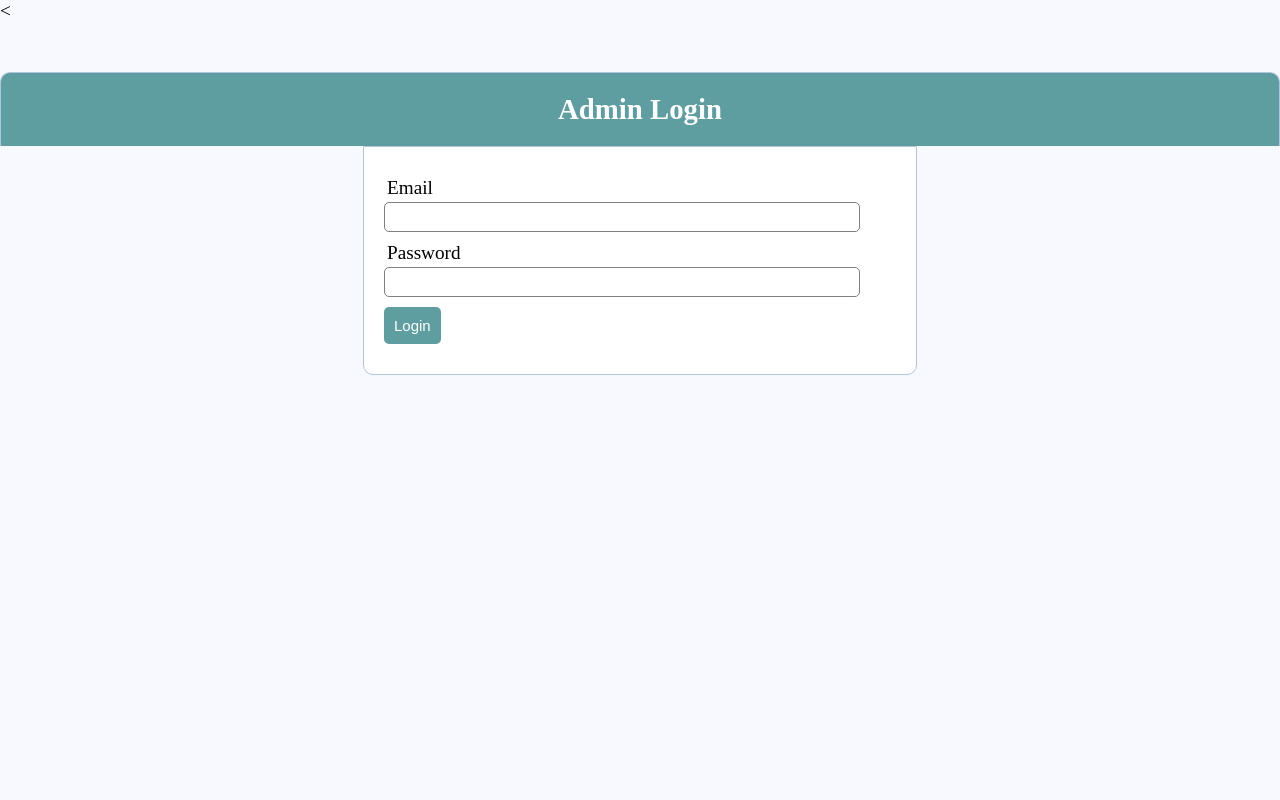
After one commit to rakibul-islam45/Blog-Site, a PHP site: page /adminLogin.php in a window 1280 px wide. The commit adds this page. Run offline with PHP 8.4, Linux system fonts and the light colour scheme.

```diff
--- /dev/null
+++ b/adminLogin.php
@@ -0,0 +1,125 @@
+<<?php
+include_once ('config.php');
+
+?>
+<html>
+<head>
+
+    <style type = "text/css">
+        * { margin: 0px; padding: 0px; }
+        body {
+            font-size: 120%;
+            background: #F8F8FF;
+        }
+        .header {592653
+
+
+        width: 40%;
+            margin: 50px auto 0px;
+            color: white;
+            background: #5F9EA0;
+            text-align: center;
+            border: 1px solid #B0C4DE;
+            border-bottom: none;
+            border-radius: 10px 10px 0px 0px;
+            padding: 20px;
+        }
+        form, .content {
+            width: 40%;
+            margin: 0px auto;
+            padding: 20px;
+            border: 1px solid #B0C4DE;
+            background: white;
+            border-radius: 0px 0px 10px 10px;
+        }
+        .input-group {
+            margin: 10px 0px 10px 0px;
+        }
+        .input-group label {
+            display: block;
+            text-align: left;
+            margin: 3px;
+        }
+        .input-group input {
+            height: 30px;
+            width: 93%;
+            padding: 5px 10px;
+            font-size: 16px;
+            border-radius: 5px;
+            border: 1px solid gray;
+        }
+        #user_type {
+            height: 40px;
+            width: 98%;
+            padding: 5px 10px;
+            background: white;
+            font-size: 16px;
+            border-radius: 5px;
+            border: 1px solid gray;
+        }
+        .btn {
+            padding: 10px;
+            font-size: 15px;
+            color: white;
+            background: #5F9EA0;
+            border: none;
+            border-radius: 5px;
+        }
+        .error {
+            width: 92%;
+            margin: 0px auto;
+            padding: 10px;
+            border: 1px solid #a94442;
+            color: #a94442;
+            background: #f2dede;
+            border-radius: 5px;
+            text-align: left;
+        }
+        .success {
+            color: #3c763d;
+            background: #dff0d8;
+            border: 1px solid #3c763d;
+            margin-bottom: 20px;
+        }
+        .profile_info img {
+            display: inline-block;
+            width: 50px;
+            height: 50px;
+            margin: 5px;
+            float: left;
+        }
+        .profile_info div {
+            display: inline-block;
+            margin: 5px;
+        }
+        .profile_info:after {
+            content: "";
+            display: block;
+            clear: both;
+        }
+    </style>
+</head>
+
+<body>
+<div class="header">
+    <h2>Admin Login</h2>
+</div>
+<form method="post" action="./adminLoginFunction.php">
+
+
+
+    <div class="input-group">
+        <label for="email">Email</label>
+        <input type="email" id="email" name="email" >
+    </div>
+    <div class="input-group">
+        <label for="password">Password</label>
+        <input type="password" id="password" name="password">
+    </div>
+    <div class="input-group">
+        <button type="submit" class="btn" name="admin_user">Login</button>
+    </div>
+
+</form>
+</body>
+</html>
--- a/comments.php
+++ b/comments.php
@@ -19,7 +19,7 @@ if($userid) {
         $statement->bindValue(':comment', $comment);
 
         if ($statement->execute()) {
-//    header("location: login.php");
+//    header("location: adminLogin.php");
             echo 'Inserted';
         } else {
             echo 'Could not insert';
--- /dev/null
+++ b/dashboard.php
@@ -0,0 +1,2 @@
+<?php
+echo "Welcome to our dashboard";
--- a/registerfunction.php
+++ b/registerfunction.php
@@ -63,7 +63,7 @@ if (isset($_POST['reg_user'])) {
         $statement->bindValue(':password', $password);
 
         if($statement->execute()) {
-            header("location: login.php");
+            header("location: adminLogin.php");
            // echo 'Inserted';
         } else {
             echo 'Could not insert';
```
Also changed, not shown: Admin/adminLoginFunction.php (deleted, +0 -91 lines), Admin/login.php (deleted, +0 -51 lines), adminLoginFunction.php (added, +92 -0 lines).
